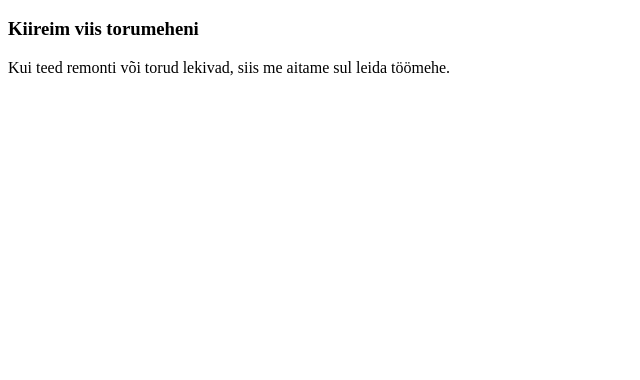
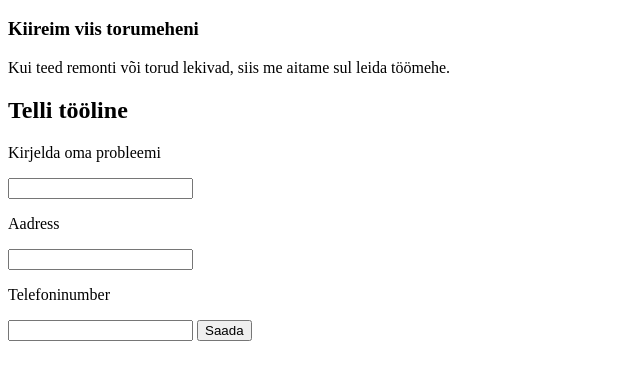
Before and after one commit to Koodikool/polt, a plain HTML site: page index.html in a window 1280 px wide. Shown: the part 48-428 px from the top of the page, without its empty margins (0-640 px from the left). Drawn offline with Linux system fonts and the light colour scheme.

Commit message:
Tee koht, kus kasutaja saab töölise omale tellida

```diff
--- a/index.html
+++ b/index.html
@@ -2,4 +2,15 @@
     <h1>Polt</h1>
     <h3>Kiireim viis torumeheni</h3>
     <p>Kui teed remonti või torud lekivad, siis me aitame sul leida töömehe.</p>
+
+    <h2>Telli tööline</h2>
+    <form>
+        <p>Kirjelda oma probleemi</p>
+        <input name="description"/>
+        <p>Aadress</p>
+        <input name="address"/>
+        <p>Telefoninumber</p>
+        <input name="phone"/>
+        <input type="submit" value="Saada">
+    </form>
 </body>
```
